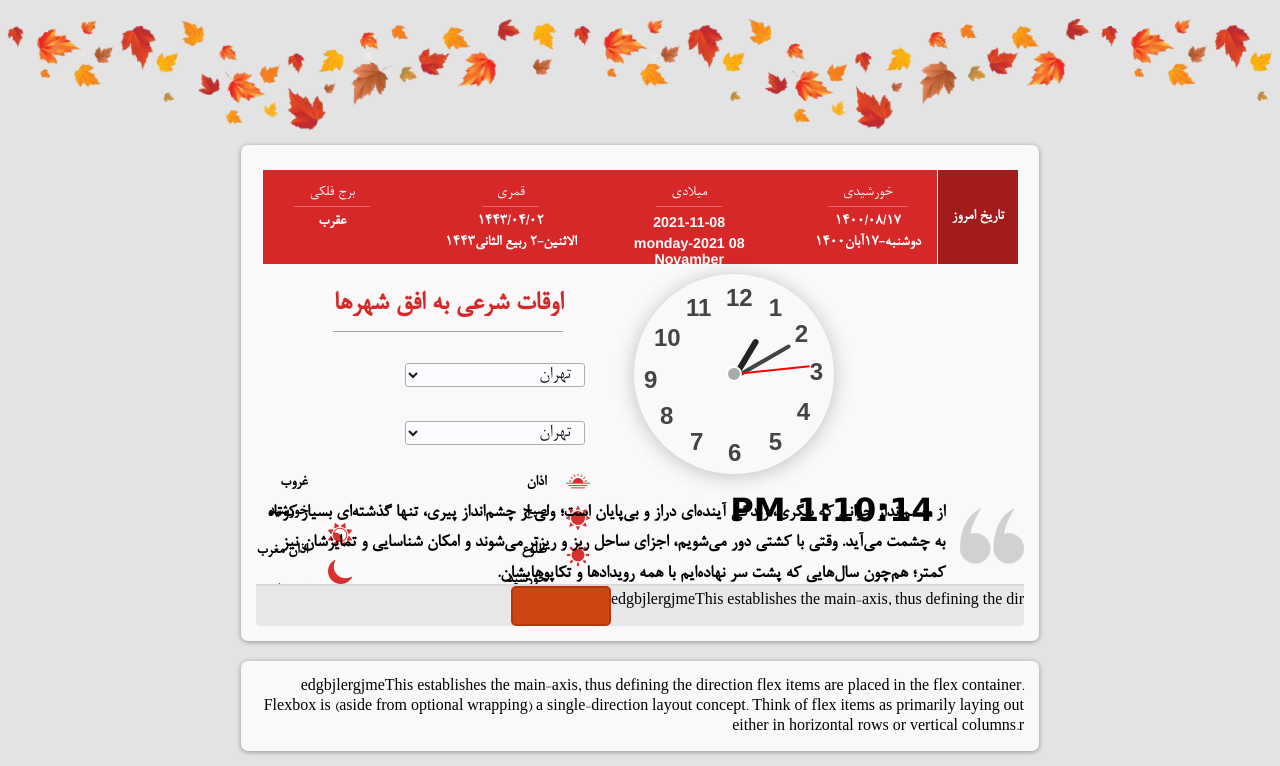
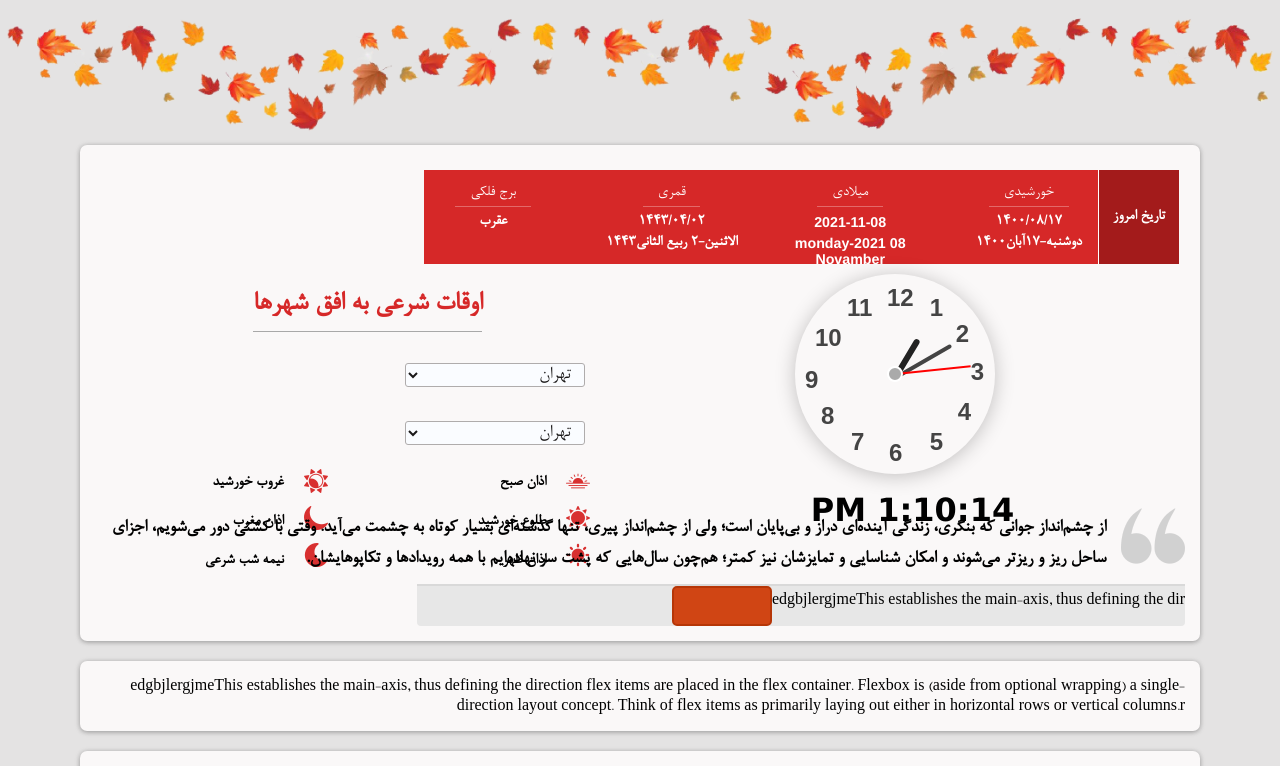
Before and after one commit to parisaaghaii/Time-Website, a React (Create React App) app: page / in a window 1280 px wide. Shown: the top 766 px of the page. Built offline with nearby package versions, Linux system fonts and the light colour scheme.

Commit message:
some edit

```diff
--- a/src/App.css
+++ b/src/App.css
@@ -9,7 +9,7 @@
   padding-bottom: 80px;
 }
 .boxs {
-  width: 60vw;
+  width: 90%;
   position: relative;
   flex-direction: column;
   background-color: rgb(250, 248, 248);
@@ -27,3 +27,21 @@
 .backgroundImage {
   width: 100%;
 }
+
+@media screen and (min-width: 400px) {
+  .boxs {
+    width: 390px;
+  }
+}
+
+@media screen and (min-width: 800px) {
+  .boxs {
+    width: 790px;
+  }
+}
+
+@media screen and (min-width: 1100px) {
+  .boxs {
+    width: 1090px;
+  }
+}
```
